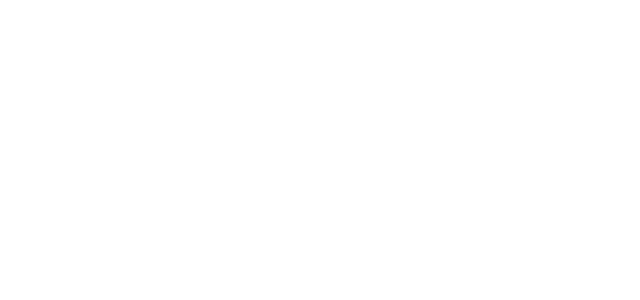
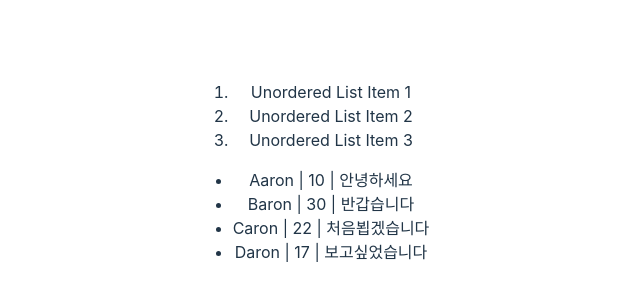
Before and after one commit to parby8605/study-week1, a React (Vite) app: page / in a window 1280 px wide. Shown: the part 228-528 px from the top of the page, without its empty margins (329-969 px from the left). Built offline with nearby package versions, Linux system fonts and the light colour scheme.

Commit message:
ol, ul, li 컴포넌트화

```diff
--- a/src/App.jsx
+++ b/src/App.jsx
@@ -2,8 +2,44 @@
 
 import './App.css'
 
+function ListItem({ children }) {
+  return <li>{children}</li>
+}
+
+function UnorderedList({ children }) {
+  return <ul>{children}</ul>
+}
+
+function OrderedList({ children }) {
+  return <ol>{children}</ol>
+}
+
 function App() {
-  return <></>
+  const items = [
+    { name: 'Aaron', age: 10, desc: '안녕하세요' },
+    { name: 'Baron', age: 30, desc: '반갑습니다' },
+    { name: 'Caron', age: 22, desc: '처음뵙겠습니다' },
+    { name: 'Daron', age: 17, desc: '보고싶었습니다' },
+  ]
+  return (
+    <>
+      <div>
+        <OrderedList>
+          <ListItem>Unordered List Item 1</ListItem>
+          <ListItem>Unordered List Item 2</ListItem>
+          <ListItem>Unordered List Item 3</ListItem>
+        </OrderedList>
+        {/* ol = Ordered List */}
+        <UnorderedList>
+          {items.map((item, index) => (
+            <ListItem key={index}>
+              {item.name} | {item.age} | {item.desc}
+            </ListItem>
+          ))}
+        </UnorderedList>
+      </div>
+    </>
+  )
 }
 
 export default App
```
